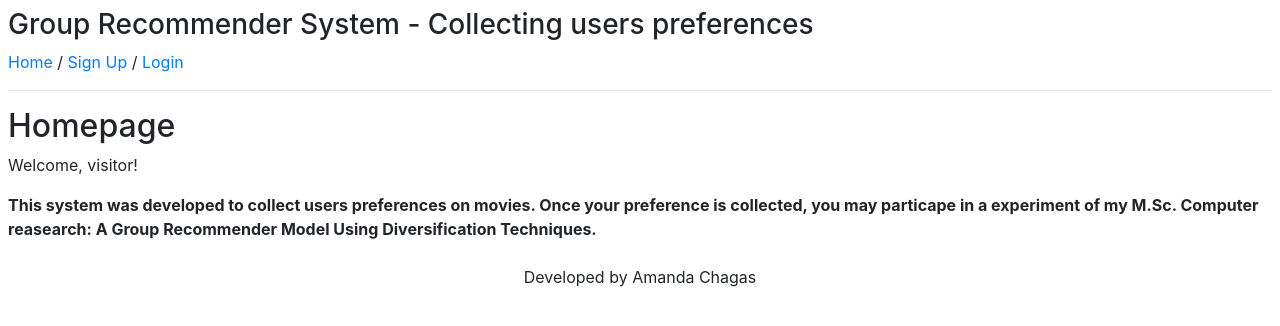
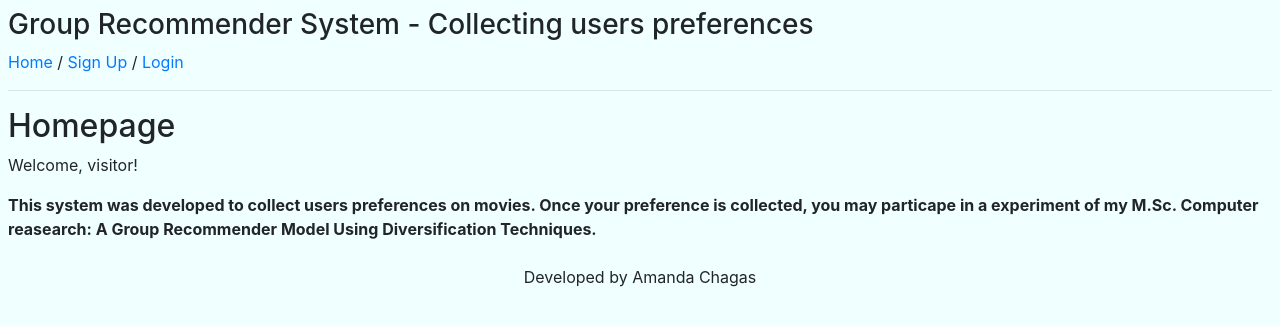
Before and after one commit to amandachagas/grs_api, a Django app: page / in a window 1280 px wide. Shown: the top 326 px of the page. Run offline with Django 3.2, Linux system fonts and the light colour scheme; some libraries are stand-ins or nearby versions.

Commit message:
Css ajusts

```diff
--- a/grs/static/css/basic.css
+++ b/grs/static/css/basic.css
@@ -12,3 +12,7 @@
 .padding{
 	padding: 0.5em;
 }
+
+.bg-color{
+	background-color: azure;
+}
--- a/my_grs/templates/base.html
+++ b/my_grs/templates/base.html
@@ -12,7 +12,7 @@
 	<meta charset="utf-8">
 	<title>{% block title %}{% endblock %}</title>
 </head>
-<body class="padding">
+<body class="padding bg-color">
 
 	<h3>Group Recommender System - Collecting users preferences</h3>
 
```
